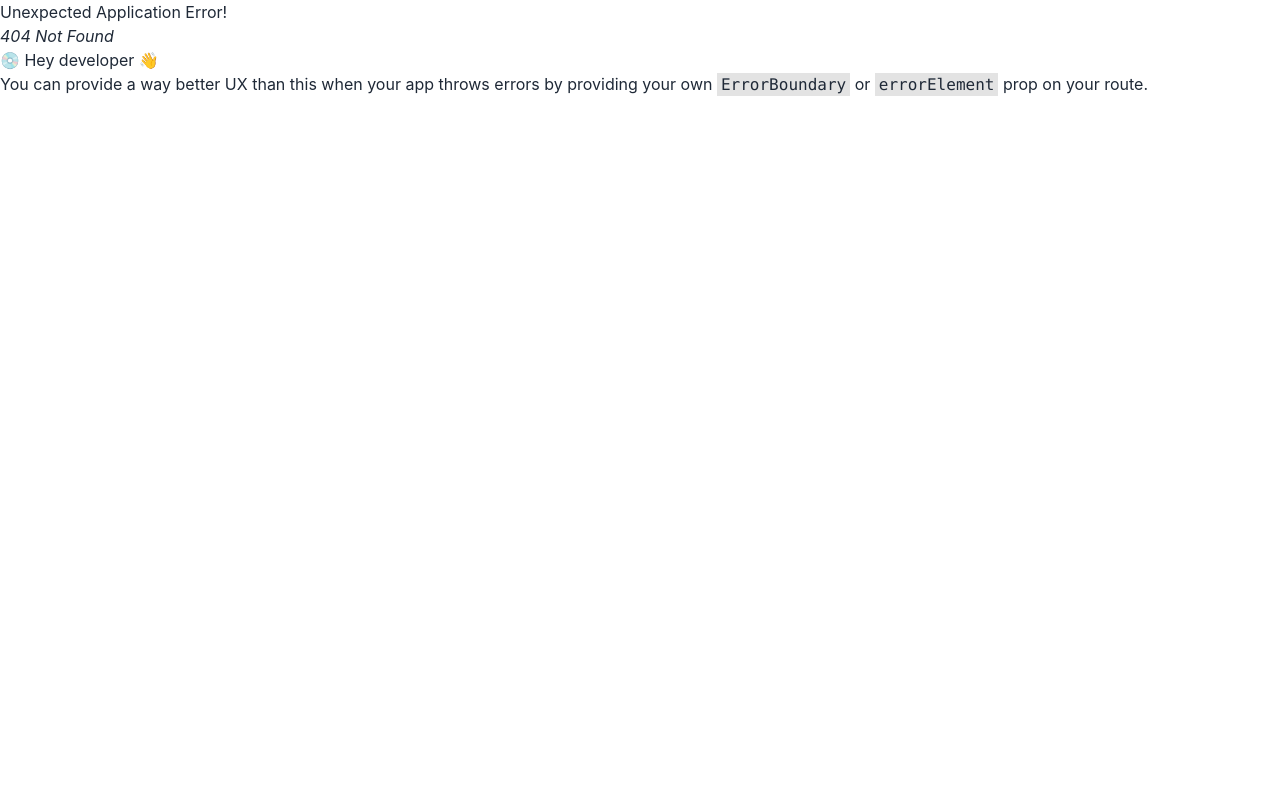
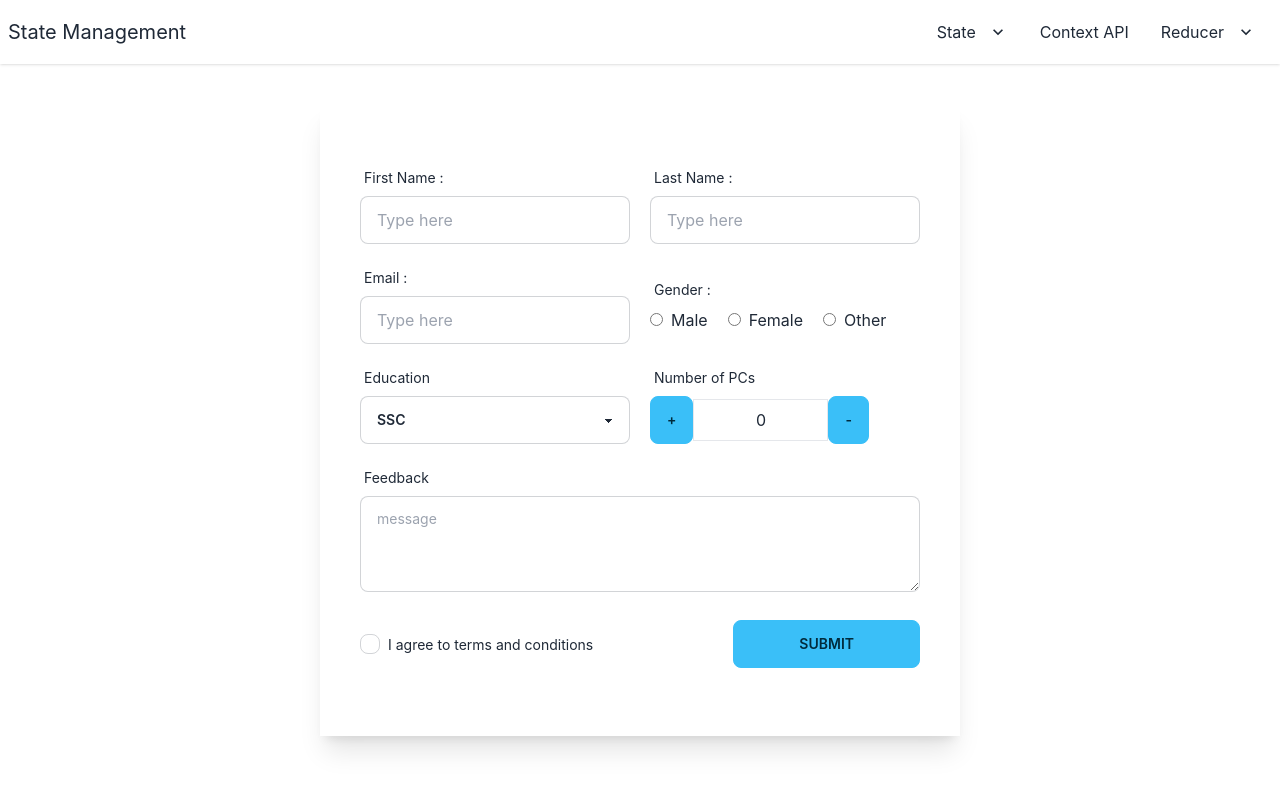
Before and after one commit to jharnakhatun2/StateManagement, a React (Create React App) app: page /reducerForm in a window 1280 px wide. Before the commit this address had no page. Shown: the top 790 px of the page. Built offline with nearby package versions, Linux system fonts and the light colour scheme.

Commit message:
added redux form

```diff
--- a/src/App.js
+++ b/src/App.js
@@ -8,6 +8,7 @@ import ComplexReducer from './Reducer/ComplexReducer';
 import ReducerCounter from './Reducer/ReducerCounter';
 import UseReducer from './Reducer/UseReducer';
 import Main from './Router/Main';
+import ReducerForm from './StateForm/ReducerForm';
 import StateForm from './StateForm/StateForm';
 
 
@@ -58,6 +59,10 @@ const App = () => {
         {
           path: '/datafatchbyusereducer',
           element: <ByUseReducer></ByUseReducer>
+        },
+        {
+          path: '/reducerForm',
+          element: <ReducerForm></ReducerForm>
         }
       ]
     }
--- a/src/Reducer/UseReducer.js
+++ b/src/Reducer/UseReducer.js
@@ -20,14 +20,14 @@ const UseReducer = () => {
     return (
         <div>
             <div className="p-10">
-                <div className="text-7xl">Count - {count.counter}</div>
+                <div className="text-7xl">Count : {count.counter}</div>
                 <div className="m-10">
                     <button className="btn btn-sm text-center" onClick={()=>dispatch({type:'increment', value: 1})}>Increment</button>
                     <button className="btn btn-sm text-center ml-4" onClick={()=>dispatch({type:'decrement', value: 1})}>Decrement</button>
                 </div>
             </div>
             <div className="p-10">
-                <div className="text-7xl">Count2 - {count.counter2}</div>
+                <div className="text-7xl">Count : {count.counter2}</div>
                 <div className="m-10">
                     <button className="btn btn-sm text-center" onClick={()=>dispatch({type:'increment2', value: 1})}>Increment</button>
                     <button className="btn btn-sm text-center ml-4" onClick={()=>dispatch({type:'decrement2', value: 1})}>Decrement</button>
--- a/src/Router/Nav.js
+++ b/src/Router/Nav.js
@@ -14,9 +14,10 @@ const Nav = () => {
           <svg className="fill-current" xmlns="http://www.w3.org/2000/svg" width="20" height="20" viewBox="0 0 24 24"><path d="M7.41,8.58L12,13.17L16.59,8.58L18,10L12,16L6,10L7.41,8.58Z"/></svg>
         </a>
         <ul className="p-2 bg-base-100">
-          <li><a href="/form">State Form</a></li>
           <li><a href="/count">Count App</a></li>
           <li><a href="/datafatchbyusestate">Data Fetch</a></li>
+          <li><a href="/form">State Form</a></li>
+          <li><a href="/reducerForm">Reducer Form</a></li>
 
         </ul>
       </li>
--- /dev/null
+++ b/src/StateForm/ReducerForm.js
@@ -0,0 +1,92 @@
+import React from 'react';
+
+const ReducerForm = () => {
+    return (
+        <div className="flex justify-center">
+            <form className="lg:w-1/2 sm:w-full shadow-xl p-10 lg:my-10 sm:my-5">
+            <div className="grid sm:grid-cols-1 lg:grid-cols-2 gap-5 my-4">
+                <div className="form-control">
+                    <label className="label">
+                        <span className="label-text">First Name :</span>
+                    </label>
+                    <input type="text" name="firstName" id="firstName" placeholder="Type here" className="input input-bordered w-full max-w-xs" />
+                </div>
+                <div className="form-control">
+                    <label className="label">
+                        <span className="label-text">Last Name :</span>
+                    </label>
+                    <input type="text" name="lastName" id="lastName" placeholder="Type here" className="input input-bordered w-full max-w-xs" />
+                </div>
+            </div>
+            <div className="grid sm:grid-cols-1 lg:grid-cols-2 gap-5 my-4">
+                <div className="form-control">
+                    <label className="label">
+                        <span className="label-text">Email :</span>
+                    </label>
+                    <input type="text" name="email" id="email" placeholder="Type here" className="input input-bordered w-full max-w-xs" />
+                </div>
+                <div className="form-control flex justify-center">
+                    <label className="label">
+                        <span className="label-text">Gender :</span>
+                    </label>
+                    <div className="flex gap-3">
+                        <div>
+                            <input type="radio" id="male" name="gender" value="male"/>
+                            <label htmlFor="male" className="px-2">Male</label>
+                        </div>
+                        <div>
+                            <input type="radio" id="female" name="gender" value="female"/>
+                            <label htmlFor="female" className="px-2">Female</label>
+                        </div>
+                        <div>
+                            <input type="radio" id="other" name="gender" value="other"/>
+                            <label htmlFor="other" className="px-2">Other</label>
+                        </div>
+                    </div>
+                </div>
+            </div>
+            <div className="grid sm:grid-cols-1 lg:grid-cols-2 gap-5 items-center my-4">
+                <div className="form-control w-full max-w-xs">
+                    <label className="label">
+                        <span className="label-text">Education</span>
+                    </label>
+                    <select className="select select-bordered">
+                        <option disabled selected>SSC</option>
+                        <option>HSC</option>
+                        <option>Honors</option>
+                        <option>MSC/MA</option>
+                        <option>PHD</option>
+                    </select>
+                </div>
+                <div className="form-control">
+                    <label className="label">
+                        <span className="label-text">Number of PCs</span>
+                    </label>
+                    <div className="flex items-center">
+                        <button className="btn btn-info">+</button>
+                        <div className="w-1/2 text-center border py-2"><span>0</span></div>
+                        <button className="btn btn-info">-</button>
+                    </div>
+                </div>
+            </div>
+            <div className="form-control my-4">
+                <label className="label">
+                    <span className="label-text">Feedback</span>
+                </label>
+                <textarea className="textarea textarea-bordered h-24" name="message" id="message" placeholder="message"></textarea>
+            </div>
+            <div className="flex justify-between items-center my-7">
+                <div className="flex gap-2 items-center">
+                    <input type="checkbox"  className="checkbox checkbox-sm" />
+                    <label>
+                        <span className="label-text">I agree to terms and conditions</span>
+                    </label>
+                </div>
+                <button className="btn btn-info w-1/3">Submit</button>
+            </div>
+            </form>
+        </div>
+    );
+};
+
+export default ReducerForm;
```
